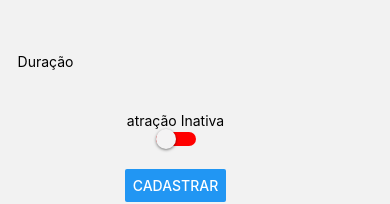
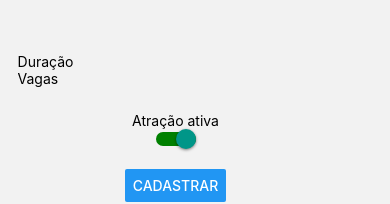
Before and after one commit to italosilva01/park-stack-frontend, a React Native app: screen /CreateAttraction in a window 390 px wide. Shown: the part 295-499 px from the top of the page. Built offline with nearby package versions, Linux system fonts and the light colour scheme.

Commit message:
adiciona campo Vagas e mensagem de sucesso ou erro no cadastro de atração

```diff
--- a/pages/AttractionsTab.tsx
+++ b/pages/AttractionsTab.tsx
@@ -12,7 +12,7 @@ function AttractionsList() {
   );
 }
 
-export default function AttractionsTab({ navigation }) {
+export default function AttractionsTab({ navigation }:any) {
   return (
     <AttractionStack.Navigator initialRouteName="AttractionsList">
       <AttractionStack.Screen
--- a/pages/RegisterAttraction.tsx
+++ b/pages/RegisterAttraction.tsx
@@ -1,29 +1,37 @@
 import React, { useState } from "react";
-import { View, TextInput, Switch, StyleSheet,Text, Button, } from "react-native";
+import { View, TextInput, Switch, StyleSheet,Text, Button, Alert } from "react-native";
 import {Formik} from 'formik';
 import axios from "axios";
 import { baseUrl } from "../constants";
 
-export default function RegisterAttraction() {
-  const [isEnabled, setIsEnabled] = useState(false);
+export default function RegisterAttraction({ navigation }:any) {
+  const [isEnabled, setIsEnabled] = useState(true);
   const toggleSwitch = () => setIsEnabled((previousState) => !previousState);
 
   const createAttraction = async(e:any)=>{
+    try {
+      const response = await axios.post(`${baseUrl}atracao`,{...e});
 
-    try {
-      const response = await axios.post(`${baseUrl}atracao`,{...e})
-      console.log(response);
+      if(response.data.status == 201) {
+        Alert.alert("Sucesso", response.data.message);
+        navigation.navigate('AttractionsList');
+      }
+      else {
+        let messageError = `${response.data.message}:`;
+        for(let item in response.data.errors) {
+          messageError += `\n- ${response.data.errors[item]}`;
+        }
+        Alert.alert("Erro", messageError);
+      }
     } catch (err) {
+      Alert.alert("Erro", "Houve um erro inesperado");
       console.error(err);
     }
-
   }
 
-
   return (
-
       <Formik
-          initialValues={{name:'',status:false,description:'',duration:''}}
+          initialValues={{name:'',status:true,description:'',duration:'',num_users:''}}
           onSubmit={e =>createAttraction(e)}
       >
         {({ handleChange, handleBlur, handleSubmit, values,setFieldValue })=>(
@@ -35,11 +43,12 @@ export default function RegisterAttraction() {
                 <View style={style.description}>
                   <TextInput placeholder="Descrição" multiline={true} onChangeText={handleChange('description')} onBlur={handleBlur('description')} value={values.description}/>
                 </View>
-                  <TextInput placeholder="Duração" onChangeText={handleChange('duration')} onBlur={handleBlur('duration')} value={values.duration} />
+                  <TextInput placeholder="Duração" onChangeText={handleChange('duration')} onBlur={handleBlur('duration')} value={values.duration} keyboardType='numeric'/>
+                  <TextInput placeholder="Vagas" onChangeText={handleChange('num_users')} onBlur={handleBlur('num_users')} value={values.num_users} keyboardType='numeric'/>
               </View>
 
               <View style={style.status}>
-                <Text>atração {`${isEnabled?"Ativa":"Inativa"}`}</Text>
+                <Text>Atração {`${isEnabled?"ativa":"inativa"}`}</Text>
                 <Switch
                     trackColor={{ false: "red", true: "green" }}
                     thumbColor={isEnabled ? "#f5dd4b" : "#f4f3f4"}
@@ -48,16 +57,13 @@ export default function RegisterAttraction() {
                     value={values.status}
                     accessibilityLabel="Status"
                     onChange={()=>setFieldValue("status",!values.status)}
-
                 />
               </View>
               <Button
                   title="Cadastrar"
                   onPress={handleSubmit}
               />
-
             </View>
-
         )}
       </Formik>
   );
```
